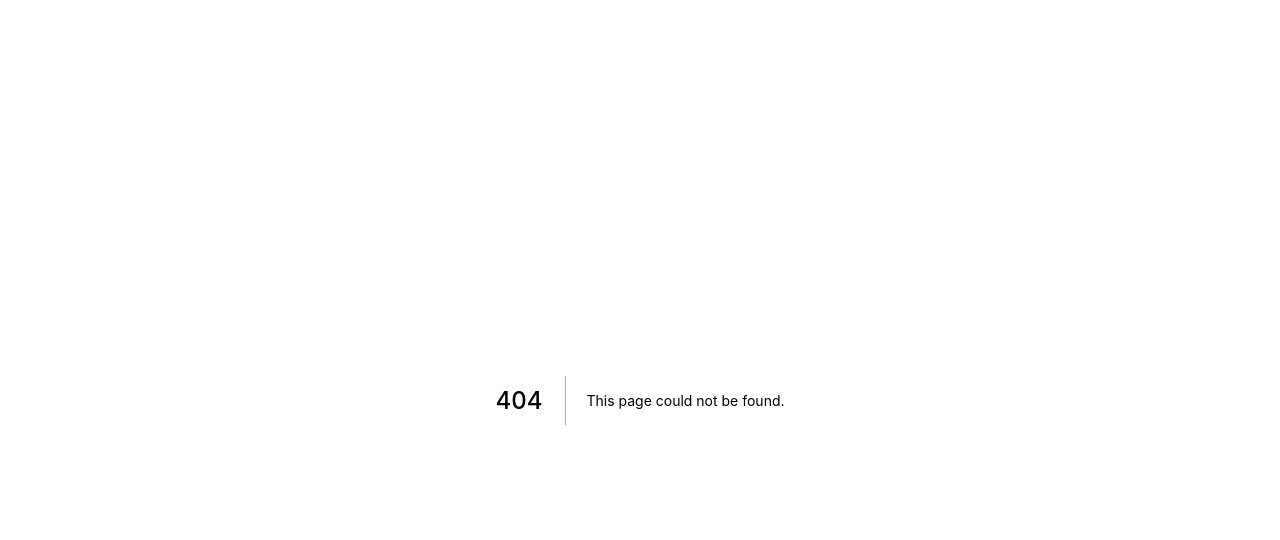
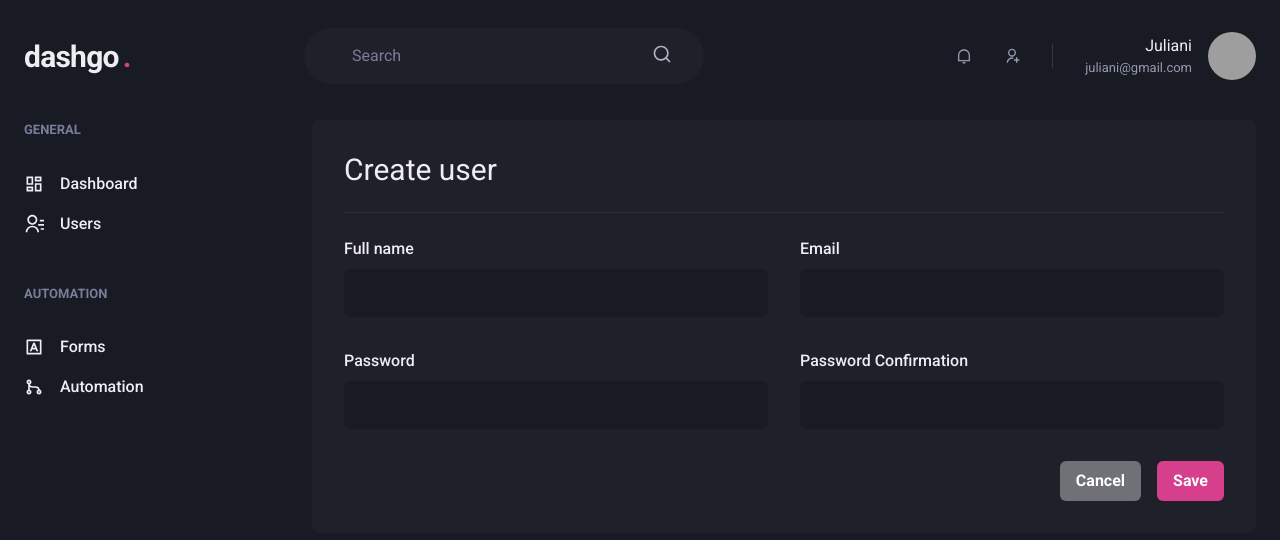
Before and after one commit to Schlickmann/dashgo, a Next.js app: page /users/new in a window 1280 px wide. Before the commit this address had no page. Shown: the top 540 px of the page. Built offline with nearby package versions, Linux system fonts and the light colour scheme; grey boxes are pictures that could not be loaded.

Commit message:
Add NewUser page

```diff
--- a/src/pages/users/index.tsx
+++ b/src/pages/users/index.tsx
@@ -18,7 +18,7 @@
 import { Pagination } from "../../components/Pagination";
 import { Sidebar } from "../../components/Sidebar";
 
-export default function UserList() {
+export default function ListUser() {
   return (
     <Box>
       <Header />
--- /dev/null
+++ b/src/pages/users/new.tsx
@@ -0,0 +1,56 @@
+import {
+  Box,
+  Button,
+  Divider,
+  Flex,
+  Heading,
+  HStack,
+  SimpleGrid,
+  VStack,
+} from "@chakra-ui/react";
+import { Input } from "../../components/Form/Input";
+import Header from "../../components/Header";
+import { Sidebar } from "../../components/Sidebar";
+
+export default function NewUser() {
+  return (
+    <Box>
+      <Header />
+
+      <Flex w="100%" my="6" maxW={1480} mx="auto" px="6">
+        <Sidebar />
+
+        <Box flex={1} borderRadius={8} bg="gray.800" p="8">
+          <Heading size="lg" fontWeight="normal">
+            Create user
+          </Heading>
+
+          <Divider my="6" borderColor="gray.700" />
+
+          <VStack spacing={8}>
+            <SimpleGrid minChildWidth={240} spacing={8} w="100%">
+              <Input name="name" label="Full name" />
+              <Input name="email" label="Email" type="email" />
+            </SimpleGrid>
+
+            <SimpleGrid minChildWidth={240} spacing={8} w="100%">
+              <Input name="password" label="Password" type="password" />
+              <Input
+                name="password_confirmation"
+                label="Password Confirmation "
+                type="password"
+              />
+            </SimpleGrid>
+          </VStack>
+
+          <Flex mt="8" justify="flex-end">
+            <HStack spacing={4}>
+              <Button colorScheme="whiteAlpha">Cancel</Button>
+              <Button colorScheme="pink">Save</Button>
+            </HStack>
+          </Flex>
+        </Box>
+      </Flex>
+    </Box>
+  );
+}
```
